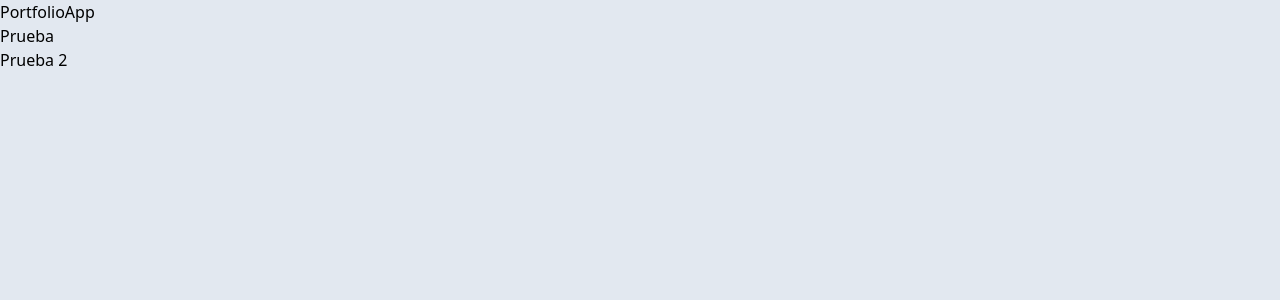
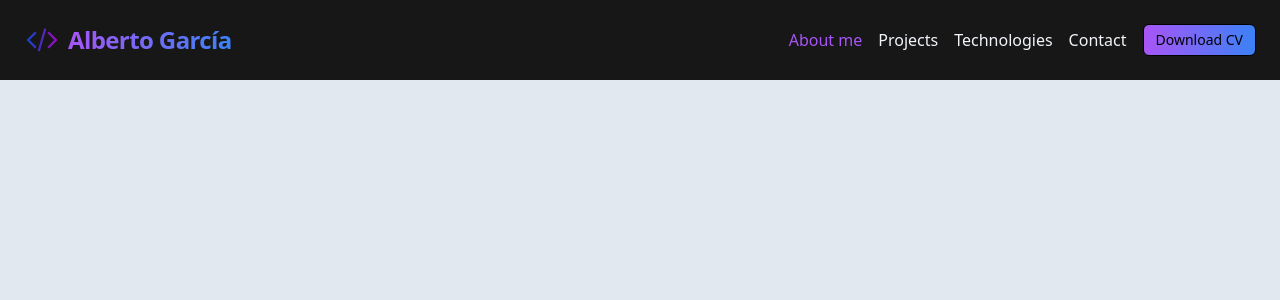
Before and after one commit to GOJABoop/Portfolio, a React (Vite) app: page / in a window 1280 px wide. Shown: the top 300 px of the page. Built offline with nearby package versions, Linux system fonts and the light colour scheme.

Commit message:
Responsive Navbar menu implementation

```diff
--- a/src/App.jsx
+++ b/src/App.jsx
@@ -1,11 +1,19 @@
 import React from 'react'
+import { Navbar } from './components/Navbar'
 
 export const App = () => {
   return (
     <>
-      <h1 className=''>PortfolioApp</h1>
-      <h1>Prueba</h1>
-      <h2>Prueba 2</h2>
+      <Navbar/>
+      <br />
+      <br />
+      <br />
+      <br /><br /><br /><br /><br /><br /><br /><br /><br /><br /><br /><br />
+      <br /><br />
+      <br /><br /><br /><br /><br /><br /><br /><br /><br />
+      <br /><br /><br /><br /><br /><br /><br /><br /><br /><br /><br /><br /><br /><br />
+      <br /><br /><br /><br /><br /><br /><br /><br /><br /><br /><br /><br /><br />
+      <br /><br /><br /><br /><br /><br /><br /><br /><br />
     </>
   )
 }
--- /dev/null
+++ b/src/components/Navbar.jsx
@@ -0,0 +1,42 @@
+import React from 'react'
+import logo from '../logo.svg'
+export const Navbar = () => {
+
+    const onClickButton = () => {
+        const menu = document.querySelector('#menuNavbar');
+        menu.classList.toggle('hidden');
+    }
+
+    return (
+    <nav className="flex items-center justify-between flex-wrap bg-neutral-900 p-6 sticky top-0 z-50">
+        <div className="flex items-center flex-shrink-0 text-amber-500 mr-6">
+            <img src={logo} className="fill-white h-8 w-9 mr-2" alt="logo" />
+            <span className="text-2xl tracking-tight font-extrabold text-transparent bg-clip-text bg-gradient-to-r from-purple-500 to-blue-500">Alberto García</span>
+        </div>
+        <div className="block lg:hidden">
+            <button onClick={ onClickButton } className="flex items-center px-3 py-2 border border-blue-500 rounded text-white hover:text-white hover:border-blue-500">
+                <svg className="fill-current h-3 w-3" viewBox="0 0 20 20" xmlns="http://www.w3.org/2000/svg"><title>Menu</title><path d="M0 3h20v2H0V3zm0 6h20v2H0V9zm0 6h20v2H0v-2z"/></svg>
+            </button>
+        </div>
+        <div id='menuNavbar' className="w-full block flex-grow lg:flex lg:items-center lg:w-auto text-right hidden">
+            <div className="text-base lg:flex-grow">
+                <a onClick={ onClickButton } href="#" className="block mt-4 lg:inline-block lg:mt-0 text-purple-500 hover:text-purple-200 mr-4">
+                    About me
+                </a>
+                <a onClick={ onClickButton } href="#" className="block mt-4 lg:inline-block lg:mt-0 text-slate-100 hover:text-purple-200 mr-4">
+                    Projects
+                </a>
+                <a onClick={ onClickButton } href="#" className="block mt-4 lg:inline-block lg:mt-0 text-slate-100 hover:text-purple-200 mr-4">
+                    Technologies
+                </a>
+                <a onClick={ onClickButton } href="#" className="block mt-4 lg:inline-block lg:mt-0 text-slate-100 hover:text-purple-200 mr-4">
+                    Contact
+                </a>
+            </div>
+            <div>
+                <button href="#" className="bg-gradient-to-r from-purple-500 to-blue-500 rounded-md inline-block text-sm px-3 py-2 leading-none border rounded border-black hover:border-transparent hover:text-slate-300 mt-4 lg:mt-0">Download CV</button>
+            </div>
+        </div>
+    </nav>
+  )
+}
```
Also changed, not shown: src/logo.svg (added).
